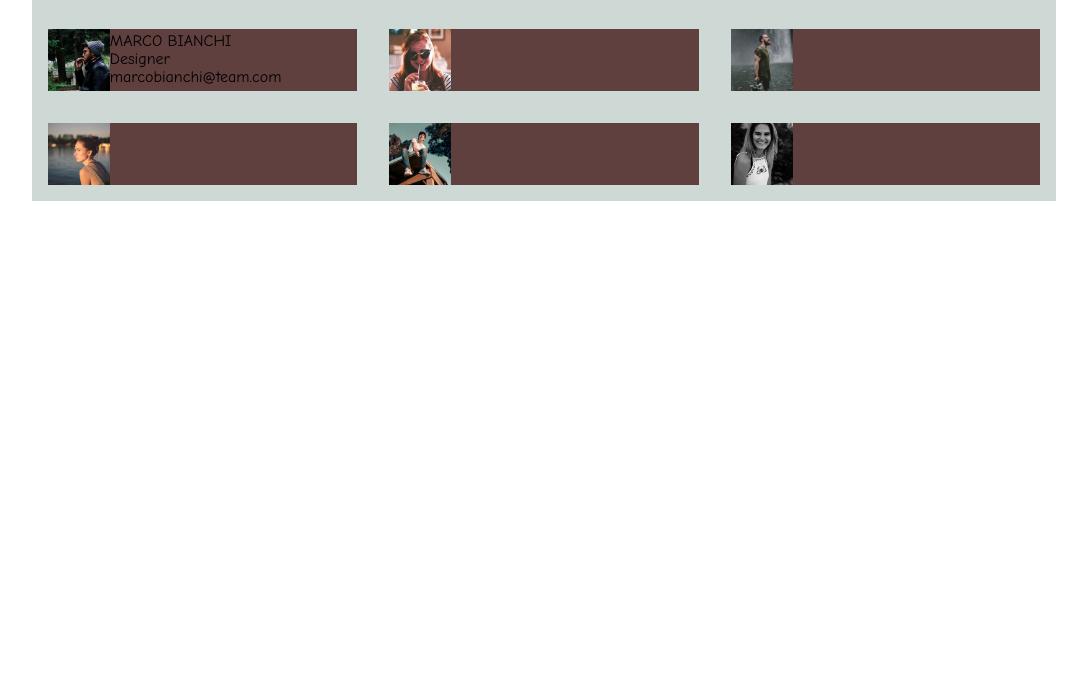
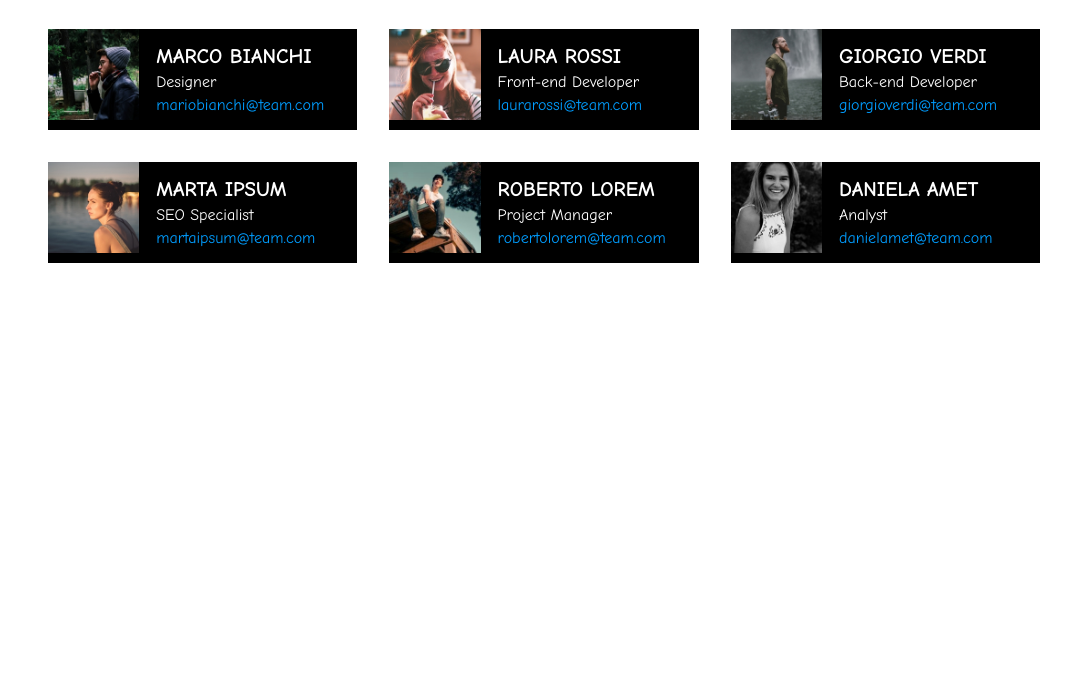
Before and after one commit to danieldorazio/html-css-float-cards, a plain HTML site: page index.html in a window 1280 px wide. Shown: the part 105-800 px from the top of the page, without its empty margins (96-1183 px from the left). Drawn offline with Linux system fonts and the light colour scheme.

Commit message:
add: INFO, improved adpatability,finished

```diff
--- a/css/style.css
+++ b/css/style.css
@@ -1,15 +1,34 @@
+/* CUSTOM PROPERTIES */
+:root{
+    --profilo-color:black;
+    --nome-color:white;
+    --nome-font-size: 1.3rem;
+    --nome-font-weigth: 800;
+    --ruolo-color:white;
+    --email-decoration: none;
+    --email-color:rgb(0, 157, 255);
+}
+
+/* CLEARFIX */
+.clearfix::after{
+    content: "";
+    display: table;
+    clear: both;
+}
+
 *{
     margin: 0;
     padding: 0;
     box-sizing: border-box;
 }
+
 body{
     font-family: 'Comic Neue', cursive;
 }
+
 /* CONTAINER */
 .container{
     width: 80%;
-    background-color: rgba(168, 185, 180, 0.555);
     margin: 0 auto;
 }
 
@@ -17,11 +36,13 @@ body{
 header{
     height: 50px;
 }
+
 header h1{
     line-height: 50px;
     text-align: center;
-    color: purple;
+    color: rgb(185, 10, 185);
     font-weight: 800;
+    font-size: 2.5rem;
 }
 
 /* PARAGRAFO */
@@ -30,33 +51,42 @@ header h1{
     margin: 1rem 0 1rem;
 }
 
-/* CARDS */ /*clearfix*/
-.cards::after{
-    content: "";
-    display: table;
-    clear: both;
-}
-
+/* CARDS */
 .cards .coloms{
     padding: 1rem 1rem;
     width: calc(100% / 3);
     float: left;
 }
 
-/* PROFILO*//* clearfix */
+/* PROFILO*//* clearfix ?*/
 .profilo{
-    background-color: rgba(79, 42, 42, 0.87);
+    background-color:var(--profilo-color);
 }
-.profilo::after{
-    content: "";
-    display: table;
-    clear: both;
-}
+
 .profilo img{
     float:left;
-    max-width: 20%;
+    max-width: 29.5%; /*forza bruta, da vedere */
 }
+
+/* INFO */
 /*dimensione carattere più addatability*/
 .info{  /*da vedere bene come fare a centrare il testo alla foto*/
-    padding: 1%;
+    padding: 5%;
+    margin-left: 30%;
 }
+
+.info p.nome{
+    font-size: var(--nome-font-size);
+    font-weight: var(--nome-font-weigth);
+    color: var(--nome-color);
+    padding-bottom: 5px;
+}
+.info p.ruolo{
+    color: var(--nome-color);
+    padding-bottom: 5px;
+}
+.info a.email{
+    text-decoration: var(--email-decoration);
+    color: var(--email-color);
+    padding-bottom: 5px;
+}
--- a/index.html
+++ b/index.html
@@ -7,13 +7,13 @@
     <link rel="stylesheet" href="css/style.css">
     <!-- FONT -->
     <link rel="preconnect" href="https://fonts.googleapis.com">
-<link rel="preconnect" href="https://fonts.gstatic.com" crossorigin>
-<link href="https://fonts.googleapis.com/css2?family=Comic+Neue:ital,wght@0,300;0,400;0,700;1,300;1,400;1,700&family=Roboto:ital,wght@0,100;0,300;0,400;0,500;0,700;1,100;1,300&display=swap" rel="stylesheet">
+    <link rel="preconnect" href="https://fonts.gstatic.com" crossorigin>
+    <link href="https://fonts.googleapis.com/css2?family=Comic+Neue:ital,wght@0,300;0,400;0,700;1,300;1,400;1,700&family=Roboto:ital,wght@0,100;0,300;0,400;0,500;0,700;1,100;1,300&display=swap" rel="stylesheet">
 
 </head>
 <body>
     <main class="container">
-        <!-- HEADER -->
+        <!-- HEADER/TITOLO -->
         <header>
             <h1>Meet Our Team</h1>
         </header>
@@ -24,18 +24,18 @@
         </div>
 
         <!-- CARDS -->
-        <div class="cards">
+        <div class="cards clearfix">
 
-            <!-- ARR   DA CONTINUARE CON INFO CENTRARE CARATTERE-->
+            <!-- ARR -->
             <div class="arr">
 
                 <div class="coloms">
                     <div class="profilo">
                             <img src="img/male1.png" alt="foto profilo: MARCO BIANCHI">
                             <div class="info">
-                                <p>MARCO BIANCHI</p>
-                                <p>Designer</p>
-                                <p>marcobianchi@team.com</p>
+                                <p class="nome">MARCO BIANCHI</p>
+                                <p class="ruolo">Designer</p>
+                                <a class="email" href="mailto:mariobianchi@team.com">mariobianchi@team.com</a>
                             </div>
                     </div>
                 </div>
@@ -43,14 +43,22 @@
                 <div class="coloms">
                     <div class="profilo">
                         <img src="img/female1.png" alt="foto profilo: LAURA ROSSI">
-                        <p></p>
+                        <div class="info">
+                            <p class="nome">LAURA ROSSI</p>
+                            <p class="ruolo">Front-end Developer</p>
+                            <a class="email" href="mailto:laurarossi@team.com">laurarossi@team.com</a>
+                        </div>
                     </div>
                 </div>
 
                 <div class="coloms">
                     <div class="profilo">
                         <img src="img/male2.png" alt="foto profilo: GIORGIO VERDI">
-                        <p></p>
+                        <div class="info">
+                            <p class="nome">GIORGIO VERDI</p>
+                            <p class="ruolo">Back-end Developer</p>
+                            <a class="email" href="mailto:giorgioverdi@team.com">giorgioverdi@team.com</a>
+                        </div>
                     </div>
                 </div>
             </div>
@@ -58,23 +66,35 @@
             <!-- ARR -->
             <div class="arr">
                 <div class="coloms">
-                    <div class="profilo">
+                    <div class="profilo">  <!--devo mettere il clearfix?-->
                         <img src="img/female2.png" alt="foto profilo: MARTA IpSUM">
-                        <p></p>
+                        <div class="info">
+                            <p class="nome">MARTA IPSUM</p>
+                            <p class="ruolo">SEO Specialist</p>
+                            <a class="email" href="mailto:martaipsum@team com">martaipsum@team.com</a>
+                        </div>
                     </div>
             </div>
 
                 <div class="coloms">
                     <div class="profilo">
                         <img src="img/male3.png" alt="foto profilo: ROBERTO LOREM">
-                        <p></p>
+                        <div class="info">
+                            <p class="nome">ROBERTO LOREM</p>
+                            <p class="ruolo">Project Manager</p>
+                            <a class="email" href="mailto:robertolorem@team.com">robertolorem@team.com</a>
+                        </div>
                     </div>
                 </div>
 
                 <div class="coloms">
                     <div class="profilo">
                         <img src="img/female3.png" alt="foto profilo: DANIELA AMET">
-                        <p></p>
+                        <div class="info">
+                            <p class="nome">DANIELA AMET</p>
+                            <p class="ruolo">Analyst</p>
+                            <a class="email" href="mailto:danielaamet@team.com">danielamet@team.com</a>
+                        </div>
                     </div>
                 </div>
 
```
